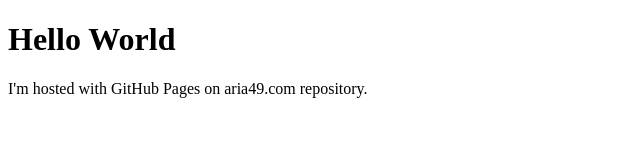
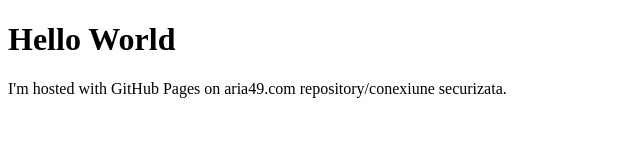
Before and after one commit to andreiilie25/aria49.com, a plain HTML site: page index.html in a window 1280 px wide. Shown: the whole page, without its empty margins (0-640 px from the left). Drawn offline with Linux system fonts and the light colour scheme.

Commit message:
Update index.html

```diff
--- a/index.html
+++ b/index.html
@@ -2,6 +2,6 @@
 <html>
 <body>
 <h1>Hello World</h1>
-<p>I'm hosted with GitHub Pages on aria49.com repository.</p>
+<p>I'm hosted with GitHub Pages on aria49.com repository/conexiune securizata.</p>
 </body>
 </html>
```
